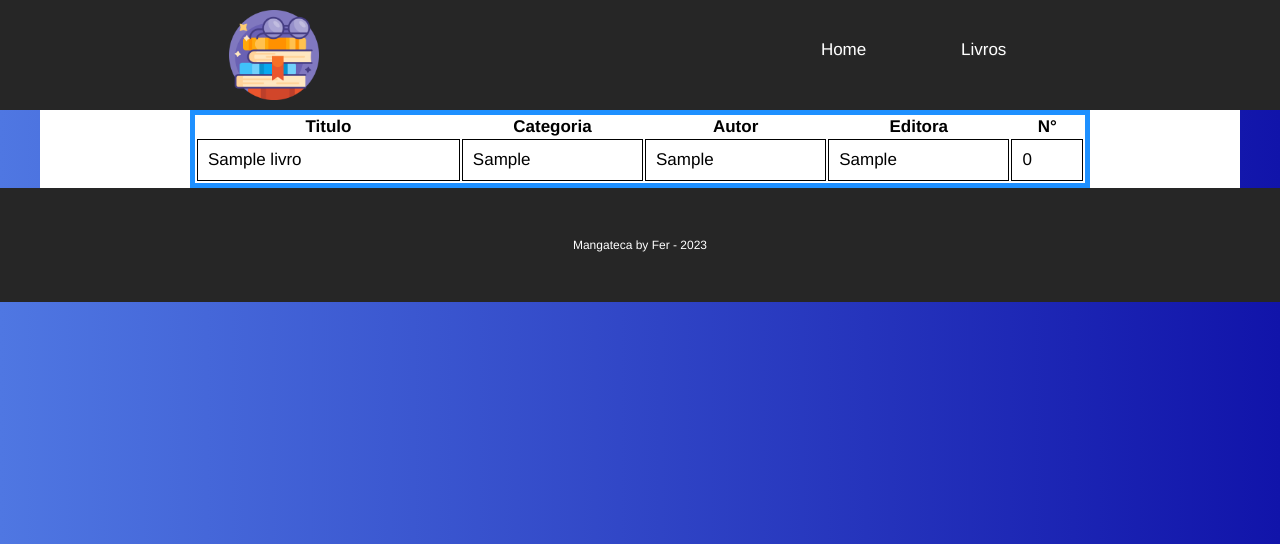
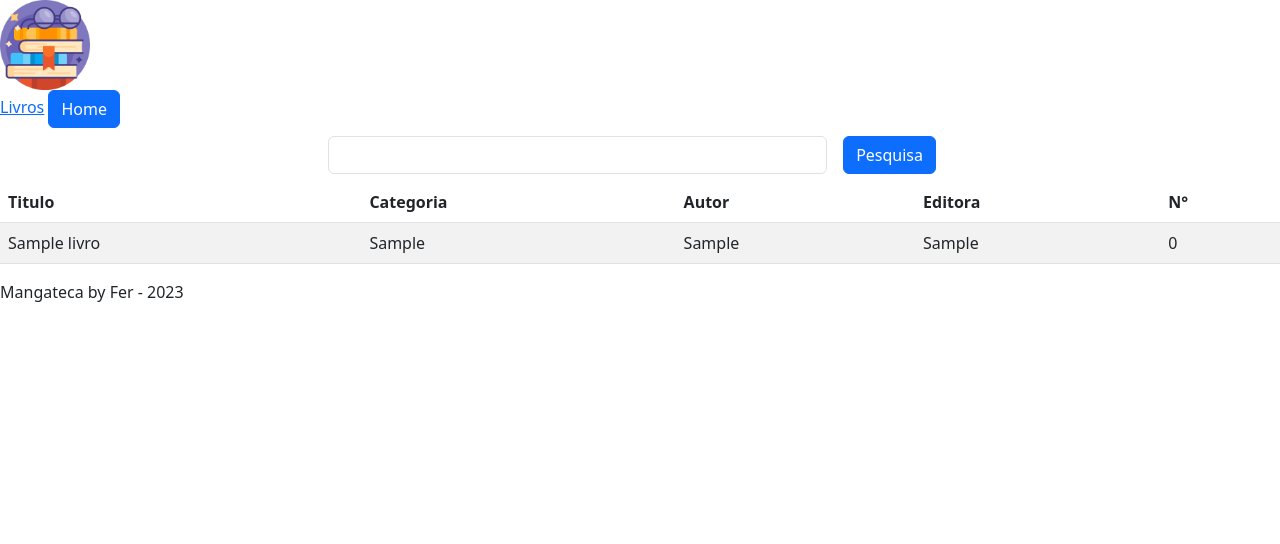
Before and after one commit to Fschezaro/mangateca, a PHP site: page /views/home.php in a window 1280 px wide. Shown: the top 544 px of the page. Run offline with PHP 8.4, Linux system fonts and the light colour scheme; tables that the repository leaves empty or names only in its code hold one stand-in row (values such as "Sample post").

Commit message:
bootstrap.start

```diff
--- a/Components/header.php
+++ b/Components/header.php
@@ -1,7 +1,8 @@
-<header>
-    <a href="../views/home.php"><img src="../img/logo.png" tittle="logo" alt="logo" height=90 ></a>
+<header class="header">
+    <a href="../views/home.php"><img src="../img/logo.png" tittle="logo" alt="logo" height=90></a>
     <div id="menu">
-        <a href="../views/home.php"> Home</a>
         <a href="../views/livros.php"> Livros</a>
+        <a class="btn btn-primary" href="../views/home.php" role="button">Home</a>
+
     </div>
 </header>
--- a/css/index.css
+++ /dev/null
@@ -1,35 +0,0 @@
-*{ margin: 0; padding:0; }
-
-body{
-        font-family: helvetica, arial;
-        font-size: 17px;
-        background: linear-gradient(to right, rgb(79, 119, 226),rgb(17, 20, 170));
-}
-header{
-        height: 90px;
-        background-color: #262626;
-        padding: 10px 0;
-       display: flex;
-        justify-content: space-around;
-}
-footer{
-        width: 100%;
-        background-color:#262626;
-        padding: 50px 0px;
-        text-align: center;
-        font-size: 12px;
-        color: #ffffff;
-}
-
-.corposite{
-        margin-left: auto;
-        margin-right: auto;
-        background-color: #ffffff;
-        width: 1200px;
-}
-
-.tabela{ border: 5px solid dodgerblue; margin-left: auto; margin-right: auto; width: 900px; }
-.tabela td, tr{ border: 1px solid black; margin: auto; padding: 10px; }
-#menu { padding: 30px 0;}
-#menu a{ text-decoration: none; padding: 45px 45px; color: #ffffff; text-shadow: 1px 1px 1px #333;}
-#menu a:hover{ background-color: aqua;}
--- a/views/home.php
+++ b/views/home.php
@@ -1,12 +1,14 @@
 <?php
 require '../controllers/db.php';
 
-$query = $conexao->prepare("SELECT * FROM LIVROS");
-
+if (isset($_POST['pesquisa'])) {
+    $pesquisa = $_POST['pesquisa'];
+    $query = $conexao->prepare("SELECT * FROM LIVROS WHERE categoria LIKE '%$pesquisa%'");
+} else {
+    $query = $conexao->prepare("SELECT * FROM LIVROS");
+}
 $query->execute();
-
 $resultado = $query->fetchAll(PDO::FETCH_ASSOC);
-
 ?>
 
 <!DOCTYPE html>
@@ -17,12 +19,25 @@ $resultado = $query->fetchAll(PDO::FETCH_ASSOC);
     <meta name="viewport" content="width=device-width, initial-scale=1.0">
     <title>Mangateca home</title>
     <link rel="stylesheet" href="../css/index.css">
+    <link href="https://cdn.jsdelivr.net/npm/bootstrap@5.3.0/dist/css/bootstrap.min.css" rel="stylesheet" integrity="sha384-9ndCyUaIbzAi2FUVXJi0CjmCapSmO7SnpJef0486qhLnuZ2cdeRhO02iuK6FUUVM" crossorigin="anonymous">
 </head>
 
 <body>
     <?php include '../components/header.php'; ?>
+
+    <div class="row">
+        <form action="home.php" method="post">
+            <div class="col-12 col-md-6 d-flex p-2  mx-auto">
+                <label class="form-label" for="input1"></label>
+                <input name="pesquisa" type="search" class="form-control" id="input1">
+                <button type="submit" class="btn btn-primary mx-3"> Pesquisa</button>
+            </div>
+        </form>
+    </div>
+
     <div class="corposite">
-        <table class="tabela">
+
+        <table class="table table-striped">
             <thead>
                 <tr>
                     <th>Titulo</th>
@@ -45,7 +60,12 @@ $resultado = $query->fetchAll(PDO::FETCH_ASSOC);
             </tbody>
         </table>
     </div>
+
+
     <?php include '../components/footer.php'; ?>
+    <script src="https://cdn.jsdelivr.net/npm/bootstrap@5.3.0/dist/js/bootstrap.bundle.min.js" integrity="sha384-geWF76RCwLtnZ8qwWowPQNguL3RmwHVBC9FhGdlKrxdiJJigb/j/68SIy3Te4Bkz" crossorigin="anonymous"></script>
+    <script src="https://cdn.jsdelivr.net/npm/@popperjs/core@2.11.8/dist/umd/popper.min.js" integrity="sha384-I7E8VVD/ismYTF4hNIPjVp/Zjvgyol6VFvRkX/vR+Vc4jQkC+hVqc2pM8ODewa9r" crossorigin="anonymous"></script>
+    <script src="https://cdn.jsdelivr.net/npm/bootstrap@5.3.0/dist/js/bootstrap.min.js" integrity="sha384-fbbOQedDUMZZ5KreZpsbe1LCZPVmfTnH7ois6mU1QK+m14rQ1l2bGBq41eYeM/fS" crossorigin="anonymous"></script>
 </body>
 
 </html>
```
